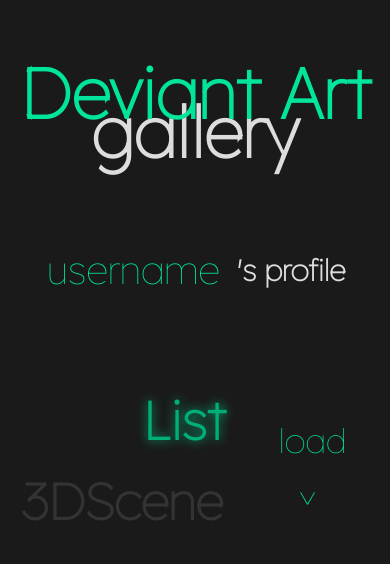
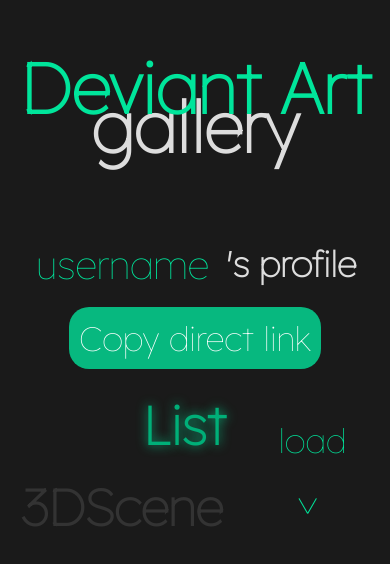
Before and after one commit to Wizer21/DeviantDisplay, a Vue app: page / in a window 390 px wide. Shown: the part 118-682 px from the top of the page. Built offline with nearby package versions, Linux system fonts and the light colour scheme; no server answers.

Commit message:
Url copy / reading

```diff
--- a/src/App.vue
+++ b/src/App.vue
@@ -1,6 +1,6 @@
 <template>
   <div>
-    <Header @updateUser="updateUser"/>
+    <Header @callUser="callUser" ref="headerref"/>
     <List id="list" ref="listref"/>
     <Scene3d id="scene3d" ref="sceneref"/>
   </div>
@@ -10,27 +10,79 @@
 import Header from './components/Header.vue'
 import List from './components/List.vue'
 import Scene3d from './components/Scene3d.vue'
+import { checkUser } from "./assets/requester.js"
 
 export default {
   name: 'App',
   components: { Header, List, Scene3d },
+  data(){
+    return{
+      user: null,
+      projectListOpened: true
+    }
+  },
   methods: {
-    updateUser(user, projectListOpened){
+    callUser(user, projectListOpened){
+      this.user = user
+      this.projectListOpened = projectListOpened
+
+      checkUser(user, this.updateUser)
+    },
+    updateUser(request){
+      // User not found
+      if (request.textContent.split(" ").includes("Error")){
+        this.$refs.headerref.updateUserExist(false)
+      }
+      // User exist
+      else{
+        this.$refs.headerref.updateUserExist(true)
+
         let list = document.getElementById('list')
         let scene = document.getElementById('scene3d')
 
-      if (projectListOpened){
+        // Toggle windows
+        if (this.projectListOpened){
           list.style.display = "block"
           scene.style.display = "none"
-        this.$refs.listref.newUser(user)
+          this.$refs.listref.newUser(this.user)
           this.$refs.sceneref.turnOff()
         }
         else{
           list.style.display = "none"
           scene.style.display = "block"
-        this.$refs.sceneref.newUser(user)
+          this.$refs.sceneref.newUser(this.user)
           this.$refs.sceneref.turnOn()
         }
+
+        // Scroll
+        let header_height = document.getElementById('header').getBoundingClientRect().height
+        setTimeout(() => {
+          let it = 0
+          var int = setInterval(function() {
+            it += 1
+            window.scrollTo(0, window.pageYOffset + (((header_height - window.pageYOffset) * 0.08) + 1))
+            if (window.pageYOffset > header_height * 0.9999 || it > 150) clearInterval(int)
+          }, 10);
+        }, 100)
+      }
+    }
+  },
+  mounted(){
+    let url = new URL(window.location.href)
+    let userName = url.searchParams.get('n')
+    let location = url.searchParams.get('l')
+
+    // Exemple localhost:8080/?n=Wiizer&l=3d
+    if (userName){
+      if (location == "3d"){
+        this.callUser(userName, false)
+        this.$refs.headerref.toScene()
+      }
+      else if(location == "list"){
+        this.callUser(userName, true)
+      }
+
+      document.getElementById('user_name').value = userName
     }
   }
 }
--- a/src/assets/requester.js
+++ b/src/assets/requester.js
@@ -4,6 +4,14 @@
   .then(function (e) {
     const parser = new DOMParser()
     callBack(parser.parseFromString(e.target.response,"text/xml").getRootNode().getElementsByTagName('item'))
+  })
+}
+
+export function checkUser(username, callBack){
+  request('GET', `https://backend.deviantart.com/rss.xml?q=gallery%3A${username}`)
+  .then(function (e) {
+    const parser = new DOMParser()
+    callBack(parser.parseFromString(e.target.response,"text/xml").getRootNode().querySelector('description'))
   })
 }
 
--- a/src/components/Header.vue
+++ b/src/components/Header.vue
@@ -9,8 +9,24 @@
       </h2>
     </div>
     <div id="p1">
-      <input type="text" id="user_name" placeholder="username" size="8" spellcheck="false">
+      <input type="text" id="user_name" placeholder="username" size="8" spellcheck="false" @keydown="inputUpdate">
       <h2>'s profile</h2>
+    </div>
+    <div id="direct_link_button" @click="clipboard">
+      <div id="link_button">
+        <p>
+          Copy direct link
+        </p>
+      </div>
+      <div id="clipData">
+        <p id="username">
+        </p>
+        <p id="mode">
+        </p>
+        <div id="validate">
+          <p>Copied !</p>
+        </div>
+      </div>
     </div>
     <div id="p2">
       <div id="buttons">
@@ -38,22 +54,13 @@
   name: 'Header',
   data(){
     return {
-      projectListOpened: true
+      projectListOpened: true,
+      userEntered: false
     }
   },
   methods: {
     updateUser(){
-      this.$emit('updateUser', document.getElementById('user_name').value, this.projectListOpened)
-
-      let header_height = document.getElementById('header').getBoundingClientRect().height
-      setTimeout(() => {
-        let it = 0
-        var int = setInterval(function() {
-          it += 1
-          window.scrollTo(0, window.pageYOffset + (((header_height - window.pageYOffset) * 0.08) + 1))
-          if (window.pageYOffset > header_height * 0.9999 || it > 150) clearInterval(int)
-        }, 10);
-      }, 100)
+      this.$emit('callUser', document.getElementById('user_name').value, this.projectListOpened)
     },
     toList(){
       this.projectListOpened = true
@@ -84,10 +91,81 @@
       listButton.style.color = "#333333"
       listButton.style.transform = "scale(1)"
       listButton.style.textShadow = ""
+    },
+    updateUserExist(bool){
+      let user_name = document.getElementById('user_name')
+      if (!bool){
+        user_name.style.color = "#ef5350"
+      }
+    },
+    clipboard(){
+      if (this.userEntered){
+        let valid = document.getElementById('validate')
+        let username = document.getElementById('username')
+        let mode = document.getElementById('mode')
+
+        valid.style.transform = "translateX(0vh)"
+        username.style.transform = "translateX(-100vw)"
+        mode.style.transform = "translateX(-100vw)"
+
+        let url = new URL(window.location.href)
+        url.searchParams.append("n", document.getElementById('user_name').value)
+        if (this.projectListOpened){
+          url.searchParams.append("l", "list")
+        }
+        else{
+          url.searchParams.append("l", "3d")
+        }
+        navigator.clipboard.writeText(url)
+      }
+    },
+    inputUpdate(){
+      let user_name = document.getElementById('user_name')
+      user_name.style.color = "#ffffff"
     }
   },
   mounted(){
     this.toList()
+
+    let direct_link_button = document.getElementById('direct_link_button')
+    let username = document.getElementById('username')
+    let mode = document.getElementById('mode')
+    let usernameInput = document.getElementById('user_name')
+    let clipData = document.getElementById('clipData')
+    let valid = document.getElementById('validate')
+
+    let link_buttonwidth = document.getElementById('link_button').getBoundingClientRect().width
+
+    direct_link_button.addEventListener('mouseenter', () => {
+      if (usernameInput.value == ""){
+        this.userEntered = false
+        username.textContent = "NoUser /"
+        username.style.color = "#ef5350"
+      }
+      else{
+        this.userEntered = true
+        username.textContent = usernameInput.value + " /"
+        username.style.color = "#ffffff"
+      }
+
+      if (this.projectListOpened){
+        mode.textContent = "List"
+      }
+      else{
+        mode.textContent = "3D"
+      }
+
+      clipData.style.transform = `translateX(${link_buttonwidth}px)`
+      clipData.style.opacity = 1
+    })
+    direct_link_button.addEventListener('mouseleave', () => {
+      clipData.style.transform = "translateX(0)"
+      clipData.style.opacity = 0
+
+      valid.style.transform = "translateX(20vw)"
+      username.style.transform = "translateX(0vw)"
+      mode.style.transform = "translateX(0vw)"
+    })
   }
 }
 </script>
@@ -138,8 +216,8 @@
   flex-direction: row;
 
   color: #dddddd;
-  font-size: 5vh;
-  margin: 10vh 0;
+  font-size: 6vh;
+  margin-top: 10vh;
 }
 #p1 h2
 {
@@ -153,17 +231,18 @@
   outline: none;
   color: #8b8b8b;
   font-family: 'Lexend', sans-serif;
+  transition-duration: 500ms;
 
   &::placeholder{
-    color: #00e59b;
-  }
-  &:placeholder-shown
-  {
     color: #00e59b;
   }
   &:invalid
   {
     box-shadow:none;
+  }
+  &:focus
+  {
+    border-bottom: 1px solid #00e59b;
   }
 }
 #p2
@@ -227,7 +306,63 @@
 }
 #arrow
 {
+  font-size: 5vh;
   transform: rotate(90deg) translateX(5vh);
+}
+#direct_link_button
+{
+  font-size: 4vh;
+  display: flex;
+  flex-direction: row;
+}
+#direct_link_button:hover #link_button
+{
+  box-shadow: 0 0 10px #07b87f;
+}
+#link_button
+{
+  background-color: #07b87f;
+  color: #ffffff;
+  border-radius: 20px;
+  padding: 10px;
+  z-index: 2;
+  margin: 2vh 0;
+  transition-duration: 500ms;
+
+  display: flex;
+  align-items: center;
+}
+#link_button p
+{
+  margin: 0;
+}
+#clipData
+{
+  background-color: #202020;
+  border-radius: 20px;
+  padding: 10px;
+  transition-duration: 500ms;
+  margin: 2vh 0;
+  opacity: 0;
+
+  display: flex;
+  align-items: center;
+  justify-content: center;
+  position: absolute;
+  overflow: hidden;
+}
+#clipData p
+{
+  margin: 0;
+  margin-right: 1vw;
+  transition-duration: 300ms;
+}
+#validate
+{
+  position: absolute;
+  border-radius: 20px;
+  transition-duration: 300ms;
+  transform: translateX(20vw);
 }
 @media screen and (max-width: 1400px) {
   #title_holder
@@ -242,7 +377,7 @@
 @media screen and (max-width: 1000px) {
   #p1
   {
-    font-size: 5vw;
+    font-size: 6vw;
   }
   #user_name
   {
--- a/src/components/Scene3d.vue
+++ b/src/components/Scene3d.vue
@@ -21,7 +21,8 @@
     <div id="control_panel">
       <div id="nav">
         <div id="top">
-          <div class="arrow_holder" id="top_arrow">
+          <div class="arrow_holder">
+            <img :src="require('../assets/arrows/chevron-left.png')">
           </div>
         </div>
         <div id="mid">
@@ -421,10 +422,6 @@
     zoom.addEventListener('touchend', () => {
       zoomUp = false
     })
-
-    // Set arrows
-    document.getElementById('top_arrow').style.background = `url(${require('../assets/arrows/chevron-up.png')}) no-repeat center`
-    document.getElementById('top_arrow').style.backgroundSize = "100% 100%"
   }
 }
 </script>
@@ -539,6 +536,7 @@
   height: 100%;
   width: 100%;
   object-fit: contain;
+  pointer-events: none;
 }
 #zoom_holder
 {
```
Lines whose indentation alone changed are shown as unchanged.
